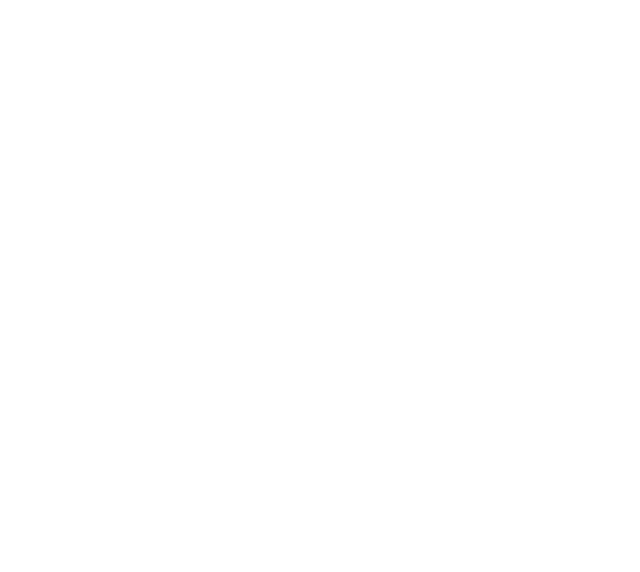
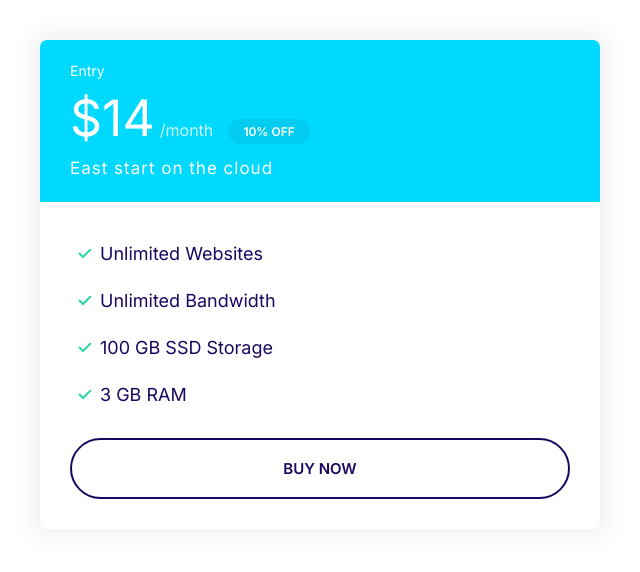
Before and after one commit to DhanyaSathasivam/moshweb, a plain HTML site: page HTML/index.html in a window 1280 px wide. Shown: the whole page, without its empty margins (0-640 px from the left). Drawn offline with Linux system fonts and the light colour scheme.

Commit message:
plans cmt

```diff
--- a/CSS/styles.css
+++ b/CSS/styles.css
@@ -104,6 +104,7 @@ a{
 
 .badge--small{
     font-size:1.6rem;
+    padding: 0.5rem 1.5rem;
 }
 
 @media screen and (min-width:1024px){
@@ -279,3 +280,56 @@ a{
     background: var(--color-secondary);
     color:#fff;
 }
+
+.card--secondary .badge--secondary{
+    background: #02cdf1;
+}
+
+/* Plans */
+.plan__name{
+    color:#fff;
+    margin:0;
+    font-weight:500;
+    font-size:2.4rem;
+}
+
+.plan__price{
+    font-size: 6rem;
+}
+
+.plan__billing-cycle{
+    font-size:2.4rem;
+    font-weight:300;
+    opacity: 0.8;
+    margin-right: 1rem;
+}
+
+.plan__description{
+    font-size: 2rem;
+    font-weight:300;
+    letter-spacing: 1px;
+    display:block;
+
+}
+
+.plan .list__item{
+     margin-bottom: 2rem;
+}
+
+@media screen and (min-width:1024px){
+    .plan__name{
+        font-size: 1.4rem;
+    }
+
+    .plan__price{
+        font-size: 5rem;
+    }
+
+    .plan__billing-cycle{
+        font-size: 1.6rem;
+    }
+
+    .plan__description{
+        font-size: 1.7rem;
+    }
+}
--- a/HTML/index.html
+++ b/HTML/index.html
@@ -13,6 +13,27 @@
 
 </head>
 <body>
-
+    <div style="width:50%; padding:4rem">
+        <div class="plan">
+            <div class="card card--secondary">
+                <header class="card__header">
+                    <h3 class="plan__name">Entry</h3>
+                    <span class="plan__price">$14</span>
+                    <span class="plan__billing-cycle">/month</span>
+                    <span class="badge badge--secondary badge--small">10% OFF</span>
+                    <span class="plan__description">East start on the cloud</span>
+                </header>
+                <div class="card__body">
+                    <ul class="list list--tick">
+                        <li class="list__item">Unlimited Websites</li>
+                        <li class="list__item">Unlimited Bandwidth</li>
+                        <li class="list__item">100 GB SSD Storage</li>
+                        <li class="list__item">3 GB RAM</li>
+                    </ul>
+                    <button class="btn btn--outline btn--block">Buy Now</button>
+                </div>
+            </div>
+        </div>
+    </div>
 </body>
 </html>
```
